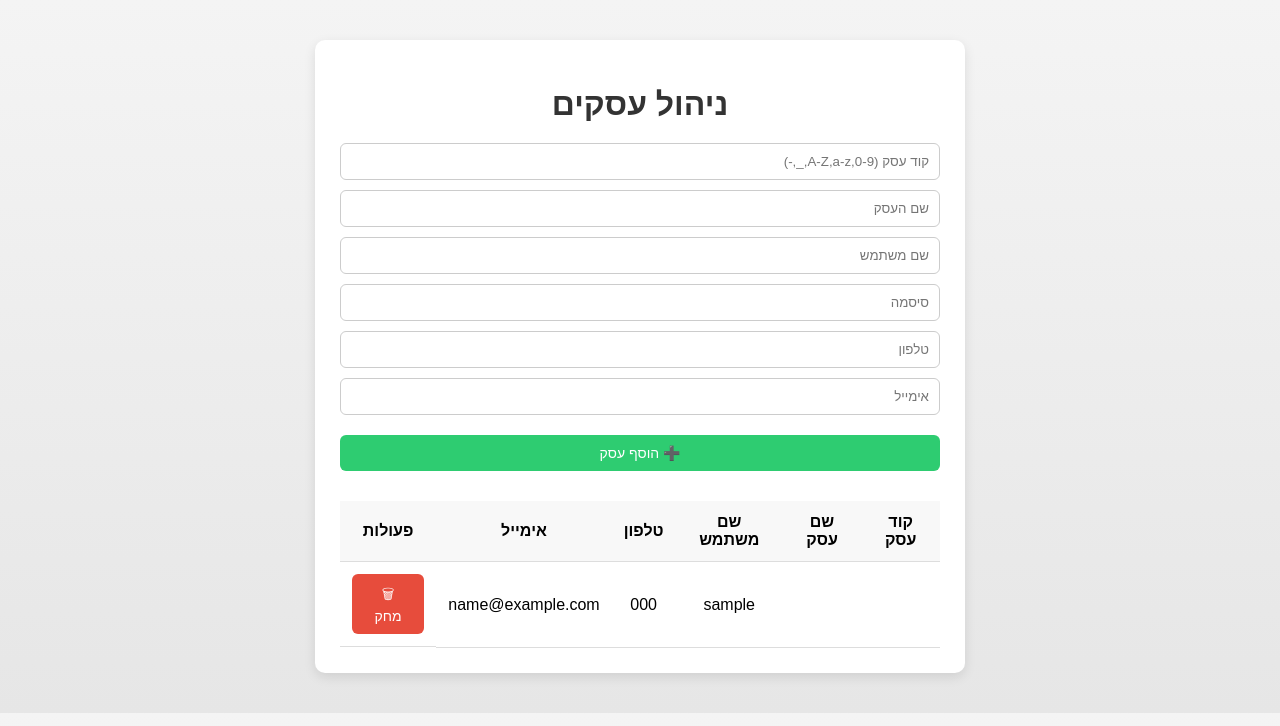
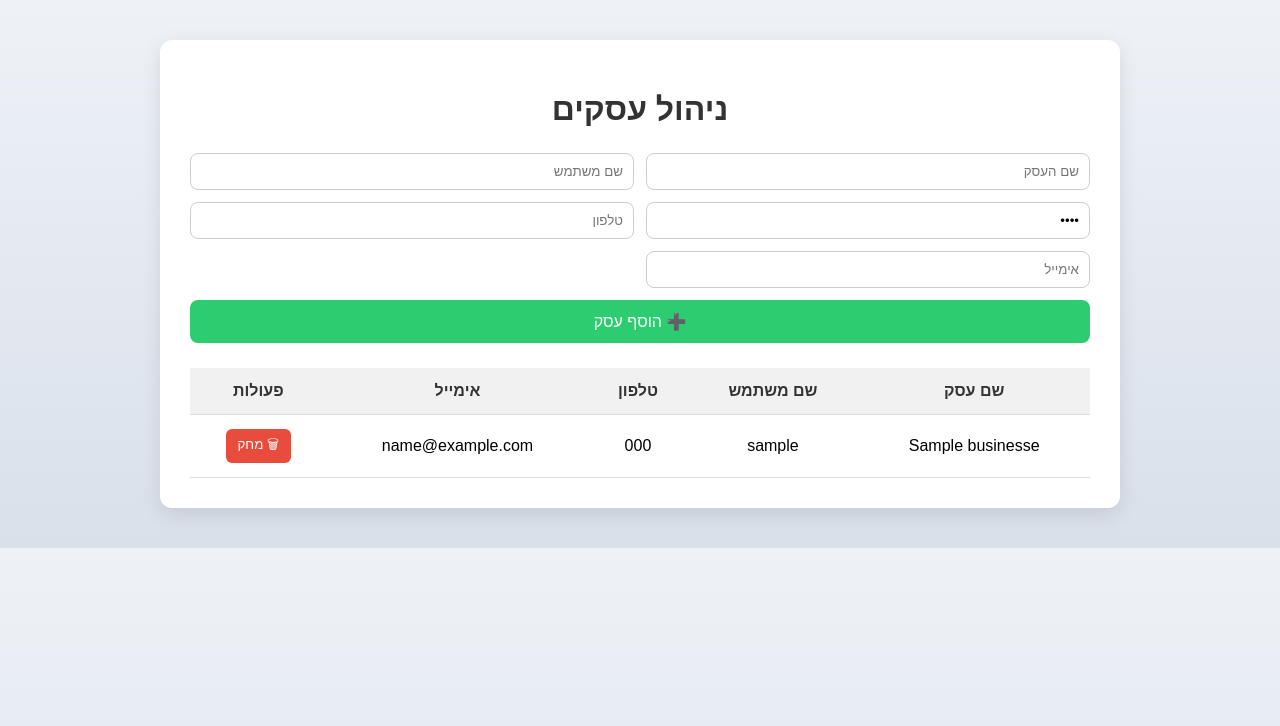
Before and after one commit to rhinops332/barber, a Flask app: page /host_command in a window 1280 px wide. Shown: the top 726 px of the page. Run offline with Flask 3, Linux system fonts and the light colour scheme; the visitor is signed in with stand-in values (Sample User, id 1); a database or web service that is not in the repository returns one stand-in record (values such as "Sample title"); some libraries are stand-ins or nearby versions.

Commit message:
Update host_command.html

```diff
--- a/templates/host_command.html
+++ b/templates/host_command.html
@@ -2,49 +2,148 @@
 <html lang="he">
 <head>
 <meta charset="UTF-8">
+<meta name="viewport" content="width=device-width, initial-scale=1.0">
 <title>ניהול עסקים - Host Command</title>
+
 <style>
-    body { font-family: Arial, sans-serif; direction: rtl; background: linear-gradient(to bottom, #f4f4f4, #e6e6e6); margin: 0; padding: 0; }
-    .container { max-width: 600px; margin: 40px auto; background: #fff; padding: 25px; border-radius: 10px; box-shadow: 0 4px 12px rgba(0,0,0,0.1); }
-    h1 { text-align: center; margin-bottom: 20px; color: #333; }
-    .msg { margin-bottom: 15px; padding: 10px; border-radius: 6px; background:#ecf9ec; color:#2e7d32; }
-    .err { margin-bottom: 15px; padding: 10px; border-radius: 6px; background:#fdecea; color:#c0392b; }
-    form.add-business-form { display: flex; flex-direction: column; gap: 10px; }
-    input { padding: 10px; border-radius: 6px; border: 1px solid #ccc; width: 100%; box-sizing: border-box; }
-    button { padding: 10px 16px; border: none; border-radius: 6px; cursor: pointer; font-size: 14px; }
-    .btn-add { background-color: #2ecc71; color: white; margin-top: 10px; width: 100%; }
-    table { width: 100%; border-collapse: collapse; margin-top: 30px; }
-    th, td { padding: 12px; border-bottom: 1px solid #ddd; text-align: center; }
-    th { background-color: #f8f8f8; }
-    tr:hover { background-color: #f9f9f9; }
-    .btn-delete { background-color: #e74c3c; color: white; }
-    .actions { display: flex; gap: 5px; justify-content: center; }
+/* --- סגנון כללי --- */
+body {
+    font-family: Arial, sans-serif;
+    direction: rtl;
+    background: linear-gradient(to bottom, #eef2f7, #d9e0ea);
+    margin: 0;
+    padding: 0;
+}
+.container {
+    max-width: 900px;
+    margin: 40px auto;
+    background: #fff;
+    padding: 30px;
+    border-radius: 12px;
+    box-shadow: 0 6px 20px rgba(0,0,0,0.1);
+}
+h1 {
+    text-align: center;
+    color: #333;
+    margin-bottom: 25px;
+}
+
+/* --- הודעות --- */
+.msg {
+    margin-bottom: 15px;
+    padding: 12px;
+    border-radius: 8px;
+    background: #ecf9ec;
+    color: #2e7d32;
+}
+.err {
+    margin-bottom: 15px;
+    padding: 12px;
+    border-radius: 8px;
+    background: #fdecea;
+    color: #c0392b;
+}
+
+/* --- טופס הוספת עסק --- */
+form.add-business-form {
+    display: grid;
+    grid-template-columns: 1fr 1fr;
+    gap: 12px;
+    margin-bottom: 25px;
+}
+form.add-business-form input {
+    padding: 10px;
+    border-radius: 8px;
+    border: 1px solid #ccc;
+    width: 100%;
+    box-sizing: border-box;
+}
+form.add-business-form button {
+    grid-column: 1 / -1; /* הכפתור תופס את כל השורה */
+    padding: 12px;
+    background-color: #2ecc71;
+    color: white;
+    border: none;
+    border-radius: 8px;
+    cursor: pointer;
+    font-size: 16px;
+}
+form.add-business-form button:hover {
+    background-color: #27ae60;
+}
+
+/* --- טבלת עסקים --- */
+table {
+    width: 100%;
+    border-collapse: collapse;
+    margin-top: 20px;
+}
+th, td {
+    padding: 14px;
+    border-bottom: 1px solid #ddd;
+    text-align: center;
+}
+th {
+    background-color: #f1f1f1;
+    color: #333;
+}
+tr:hover {
+    background-color: #f9f9f9;
+}
+.btn-delete {
+    padding: 6px 12px;
+    background-color: #e74c3c;
+    color: white;
+    border: none;
+    border-radius: 6px;
+    cursor: pointer;
+}
+.btn-delete:hover {
+    background-color: #c0392b;
+}
 </style>
+
+<script>
+// --- פונקציה לאישור הוספה או מחיקה עם סיסמה ---
+function confirmAction(formId, action) {
+    let pwd = prompt("אנא הכנס סיסמה לאישור " + action, "1234");
+    if (pwd === null) return false; // ביטול
+    if (pwd !== "1234") {
+        alert("סיסמה שגויה!");
+        return false;
+    }
+    document.getElementById(formId).submit();
+}
+</script>
+
 </head>
 <body>
 
 <div class="container">
     <h1>ניהול עסקים</h1>
 
-    {% if msg %}<div class="msg">{{ msg }}</div>{% endif %}
-    {% if error %}<div class="err">{{ error }}</div>{% endif %}
+    <!-- הודעות -->
+    {% if msg %}
+        <div class="msg">{{ msg }}</div>
+    {% endif %}
+    {% if error %}
+        <div class="err">{{ error }}</div>
+    {% endif %}
 
-    <!-- טופס הוספת עסק חדש (בטור) -->
-    <form method="POST" action="/add_business" class="add-business-form" autocomplete="off" novalidate>
-        <input type="text" name="business_code" placeholder="קוד עסק (A-Z,a-z,0-9,_,-)" required>
+    <!-- טופס הוספת עסק חדש -->
+    <form method="POST" action="/add_business" class="add-business-form" id="addForm" autocomplete="off" novalidate>
         <input type="text" name="business_name" placeholder="שם העסק" required>
         <input type="text" name="username" placeholder="שם משתמש" required>
-        <input type="password" name="password" placeholder="סיסמה" required>
+        <input type="password" name="password" placeholder="סיסמה" value="1234" required>
         <input type="text" name="phone" placeholder="טלפון" required>
         <input type="email" name="email" placeholder="אימייל" required>
-        <button type="submit" class="btn-add">➕ הוסף עסק</button>
+        <button type="button" onclick="confirmAction('addForm','הוספת העסק')">➕ הוסף עסק</button>
     </form>
 
     <!-- טבלת העסקים -->
     <table>
         <thead>
             <tr>
-                <th>קוד עסק</th>
                 <th>שם עסק</th>
                 <th>שם משתמש</th>
                 <th>טלפון</th>
@@ -55,23 +154,24 @@
         <tbody>
             {% for b in businesses %}
             <tr>
-                <td>{{ b.business_code }}</td>
-                <td>{{ b.business_name }}</td>
+                <td>{{ b.name }}</td>
                 <td>{{ b.username }}</td>
                 <td>{{ b.phone }}</td>
                 <td>{{ b.email }}</td>
-                <td class="actions">
-                    <form method="POST" action="/delete_business" style="display:inline;">
+                <td>
+                    <form method="POST" action="/delete_business" id="del_{{ loop.index }}">
                         <input type="hidden" name="username" value="{{ b.username }}">
-                        <button type="submit" class="btn-delete">🗑 מחק</button>
+                        <button type="button" class="btn-delete"
+                            onclick="confirmAction('del_{{ loop.index }}','מחיקת העסק')">🗑 מחק</button>
                     </form>
                 </td>
             </tr>
             {% else %}
-            <tr><td colspan="6">אין עסקים עדיין.</td></tr>
+            <tr><td colspan="5">אין עסקים עדיין.</td></tr>
             {% endfor %}
         </tbody>
     </table>
+
 </div>
 
 </body>
```
